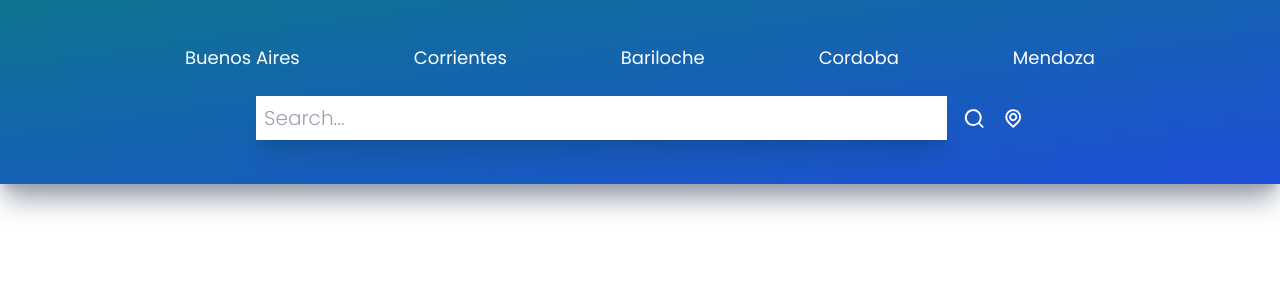
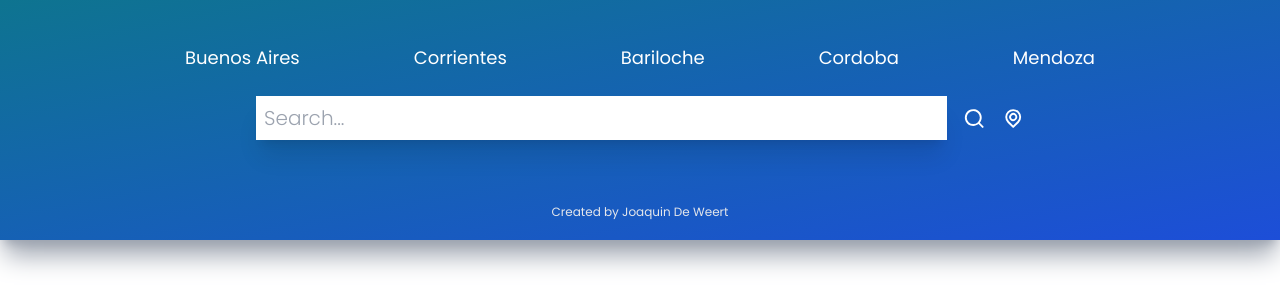
Before and after one commit to JoaquinDW/Weather-app, a React (Vite) app: page / in a window 1280 px wide. Shown: the top 308 px of the page. Built offline with nearby package versions, Linux system fonts and the light colour scheme; no server answers.

Commit message:
feat/footer

```diff
--- a/index.html
+++ b/index.html
@@ -4,7 +4,7 @@
     <meta charset="UTF-8" />
     <link rel="icon" type="image/svg+xml" href="/vite.svg" />
     <meta name="viewport" content="width=device-width, initial-scale=1.0" />
-    <title>Vite + React + TS</title>
+    <title>Weather App</title>
   </head>
   <body>
     <div id="root"></div>
--- a/src/App.tsx
+++ b/src/App.tsx
@@ -46,6 +46,11 @@ function App() {
           <Forecast title="Daily Forecast" items={weather.newList} />
         </div>
       )}
+      <footer className="pt-10">
+        <p className="text-center text-gray-200 text-xs">
+          Created by Joaquin De Weert
+        </p>
+      </footer>
     </main>
   );
 }
```
Also changed, not shown: 1 other file (tests, documents, lock files or other folders).
